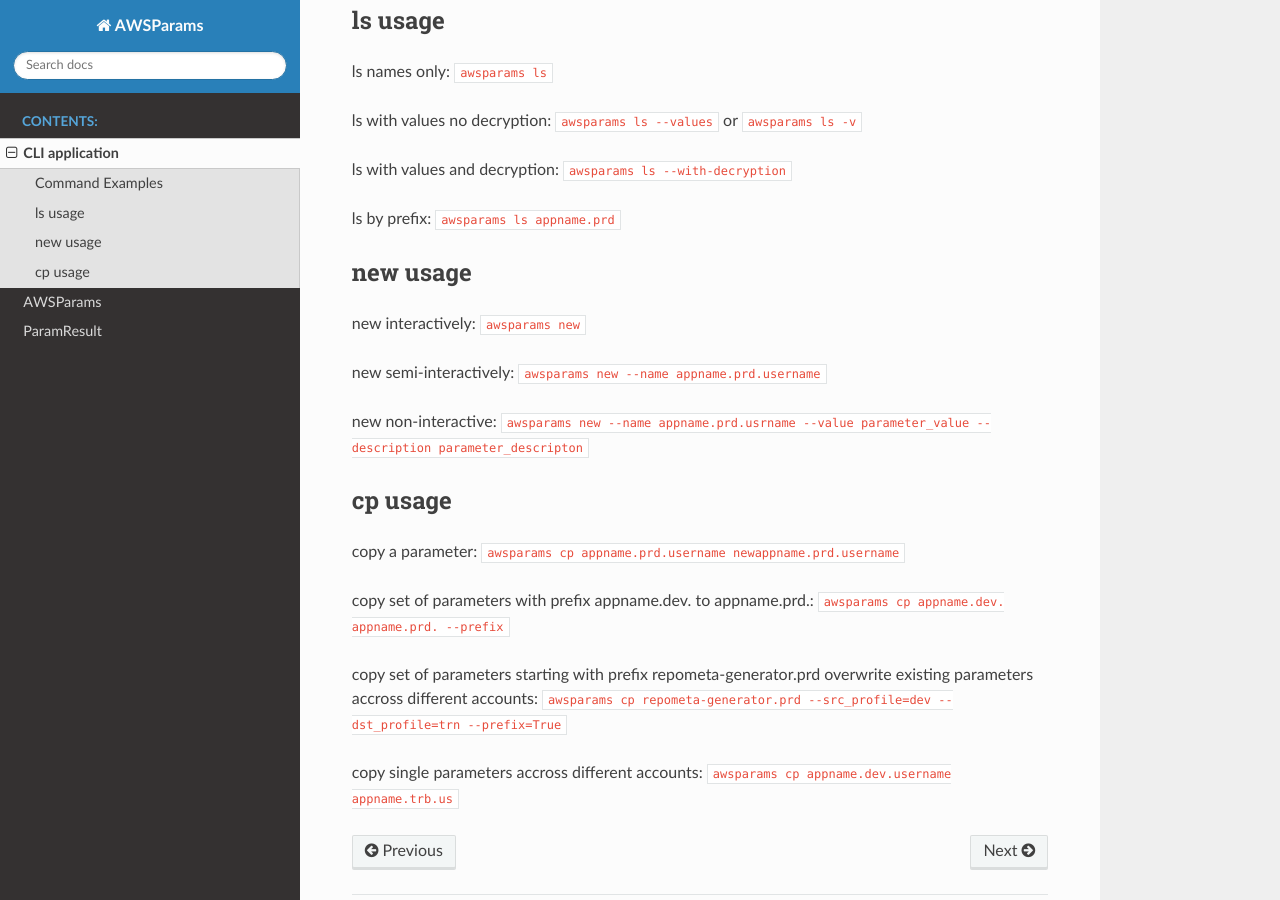
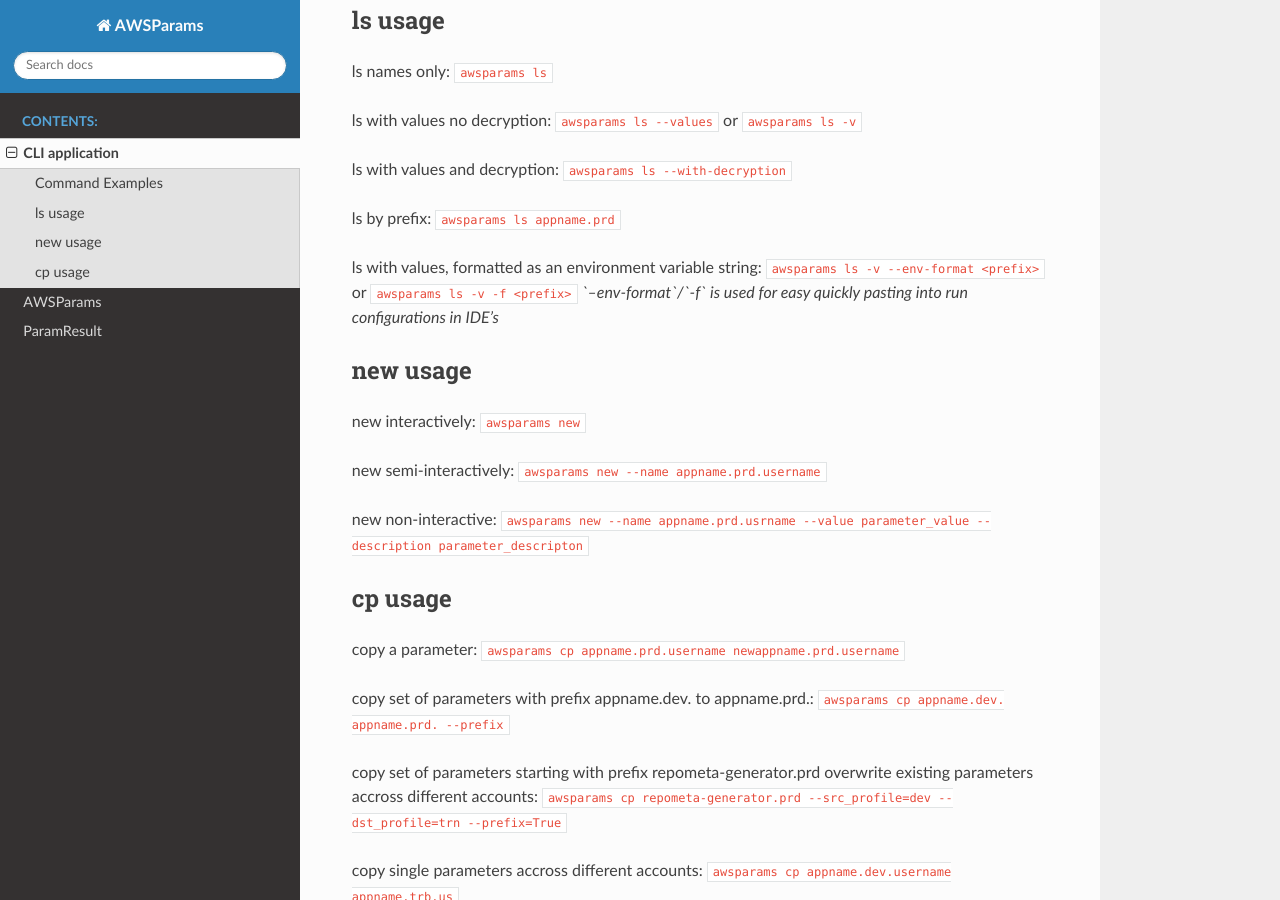
Before and after one commit to byu-oit/awsparams, a Sphinx documentation site: the page built from docs/CLI/cli.rst, in a window 1280 px wide and 900 px high, scrolled down 529 px. Built offline with Sphinx 7.4.7 and the Read the Docs theme 2.0.0, drawn with Linux system fonts in a browser that asks for light colours.

Commit message:
feat: update ReadTheDocs rst

```diff
--- a/docs/CLI/cli.rst
+++ b/docs/CLI/cli.rst
@@ -38,6 +38,9 @@ ls with values and decryption: ``awsparams ls --with-decryption``
 
 ls by prefix: ``awsparams ls appname.prd``
 
+ls with values, formatted as an environment variable string: ``awsparams ls -v --env-format <prefix>`` or ``awsparams ls -v -f <prefix>``
+*`--env-format`/`-f` is used for easy quickly pasting into run configurations in IDE's*
+
 new usage
 ---------
 
```
